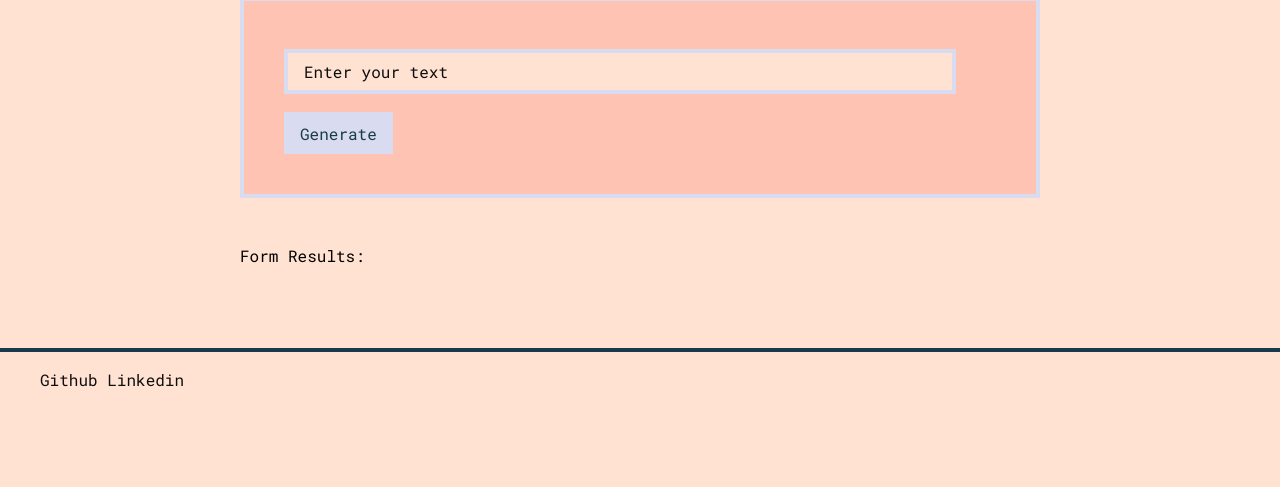
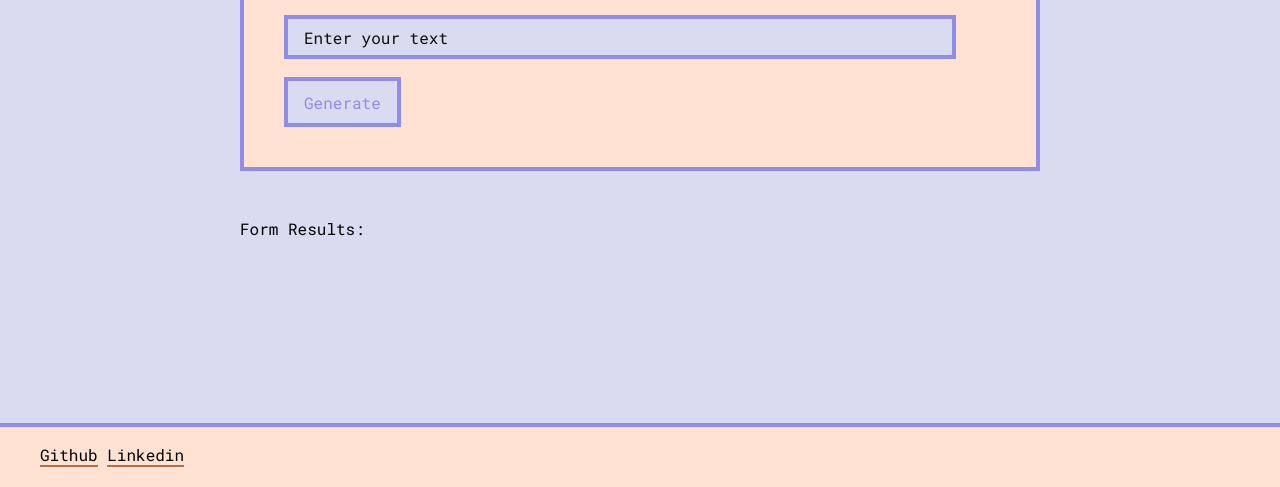
Before and after one commit to ligeiaofulthar/nlp, a website built with webpack: page src/client/views/index.html in a window 1280 px wide. Shown: the part 313-800 px from the top of the page. Built offline with nearby package versions, Linux system fonts and the light colour scheme; files whose address does not match are found by name.

Commit message:
feat: fix colors

```diff
--- a/src/client/scss/appStyles.scss
+++ b/src/client/scss/appStyles.scss
@@ -19,5 +19,6 @@ body {
 }
 
 input {
-    background-color: $color-primary;
+  background-color: #d9dbf0;
+
 }
--- a/src/client/scss/base.scss
+++ b/src/client/scss/base.scss
@@ -16,7 +16,7 @@ section {
 body {
     display: grid;
     grid-template-columns: repeat(12, 1fr);
-    grid-template-rows: auto;
+    grid-template-rows: 100px auto 60px;
     gap: 0px 30px;
     grid-template-areas:
     "header header header header header header header header header header header header"
@@ -31,12 +31,42 @@ header {
 
 main {
     grid-area: main;
-    border-bottom: solid 4px #173b4a;
-border-top: solid 4px #173b4a;
-
+    border-bottom: solid 4px #918beb;
+    border-top: solid 4px #918beb;
 }
 
 footer {
     grid-area: ft;
+}
+
+.footer--link {
+    &:hover {
+        color: #918beb ;
+        border-bottom: solid 2px #918beb;
+    }
+}
+
+
+a {
+    text-decoration: none;
+	transition-duration: 0.4s;
+}
+
+a:link {
+	color: #000;
+	border-bottom: solid 2px #b36f47;
+}
+
+a:hover {
 
 }
+
+a:visited {
+	color: #000;
+	border-bottom: solid 2px #918beb;
+}
+
+a:active {
+	color: #3b7764;
+	border-bottom: solid 2px #000;
+}
--- a/src/client/scss/footer.scss
+++ b/src/client/scss/footer.scss
@@ -2,15 +2,10 @@ footer {
     display: flex;
     justify-content: space-between;
     padding: 20px 40px;
-    height: 100px;
+    height: 60px;
 
     ul li {
         list-style-type: none;
         display: inline-block;
     }
-
-    a {
-        text-decoration: none;
-        color: $color-black;
-    }
 }
--- a/src/client/scss/form.scss
+++ b/src/client/scss/form.scss
@@ -1,12 +1,16 @@
+main {
+    background-color: #d9dbf0;
+}
+
 form {
-    background-color:#ffc3b3;
-    border: solid 4px #d9dbf0;
+    background-color: #ffe2d1;
+    border: solid 4px #918beb;
     padding: 40px;
 }
 
 input, textarea {
     background-color: #ffe2d1;
-    border: solid 4px #d9dbf0;
+    border: solid 4px #918beb;
     height: 2.8rem;
     min-width: 200px;
     width: calc(100% - 2rem - 8px);
@@ -28,7 +32,7 @@ button {
     background-color: transparent;
     font-size: 1rem;
     color: #173b4a;
-    border-bottom: solid 2px #173b4a;
+    border-bottom: solid 2px #918beb;
     cursor: pointer;
 }
 
@@ -48,20 +52,22 @@ button {
 
 .btn--primary {
     background-color: #d9dbf0;
-    color: #173b4a;
-}
+    color: #918beb;
+    border: solid 4px #918beb;
 
-.btn--primary:hover {
+    &:hover {
         background-color: #918beb;
         color: #173b4a;
     }
+}
 
 .badge {
-    background-color: #d9dbf0;
+    background-color: #ffe2d1;
     color: black;
     border-radius: 27px;
     padding: 1rem;
     width: -webkit-fit-content;
     display: inline-block;
     margin: 0.5rem 0;
+    border: solid 4px #918beb;
 }
--- a/src/client/scss/header.scss
+++ b/src/client/scss/header.scss
@@ -3,6 +3,7 @@ header {
     justify-content: space-between;
     padding: 20px 40px;
     height: 100px;
+    align-items: center;
 }
 
 .logo {
--- a/src/client/scss/themeColors.scss
+++ b/src/client/scss/themeColors.scss
@@ -1,3 +1,4 @@
 $color-primary: #ffe2d1;
-$color-secondary:#b68d4c;
+$color-secondary:#918beb;
+$color-secondary-light: #d9dbf0;
 $color-black: #0e0e0e;
```
Lines whose indentation alone changed are shown as unchanged.
